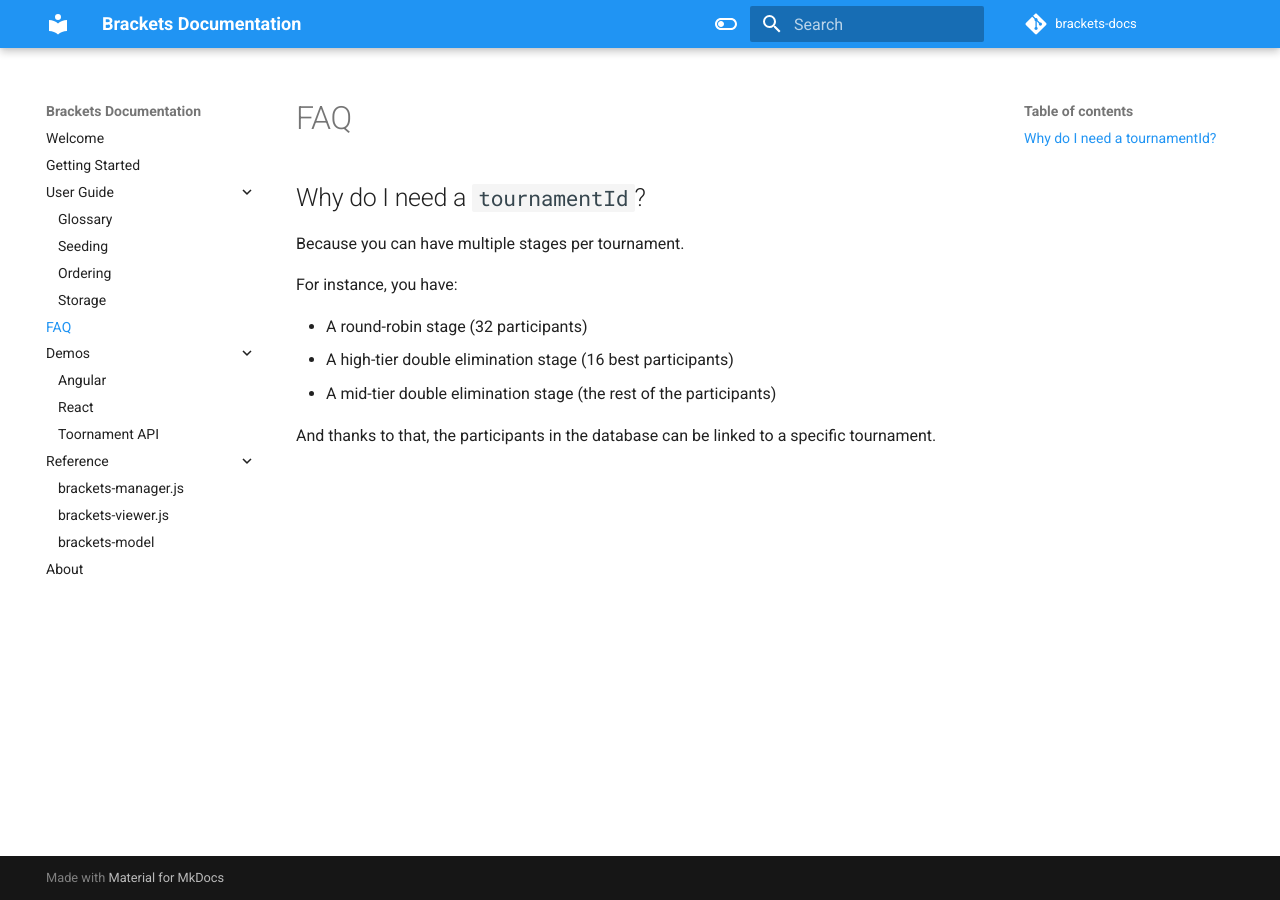
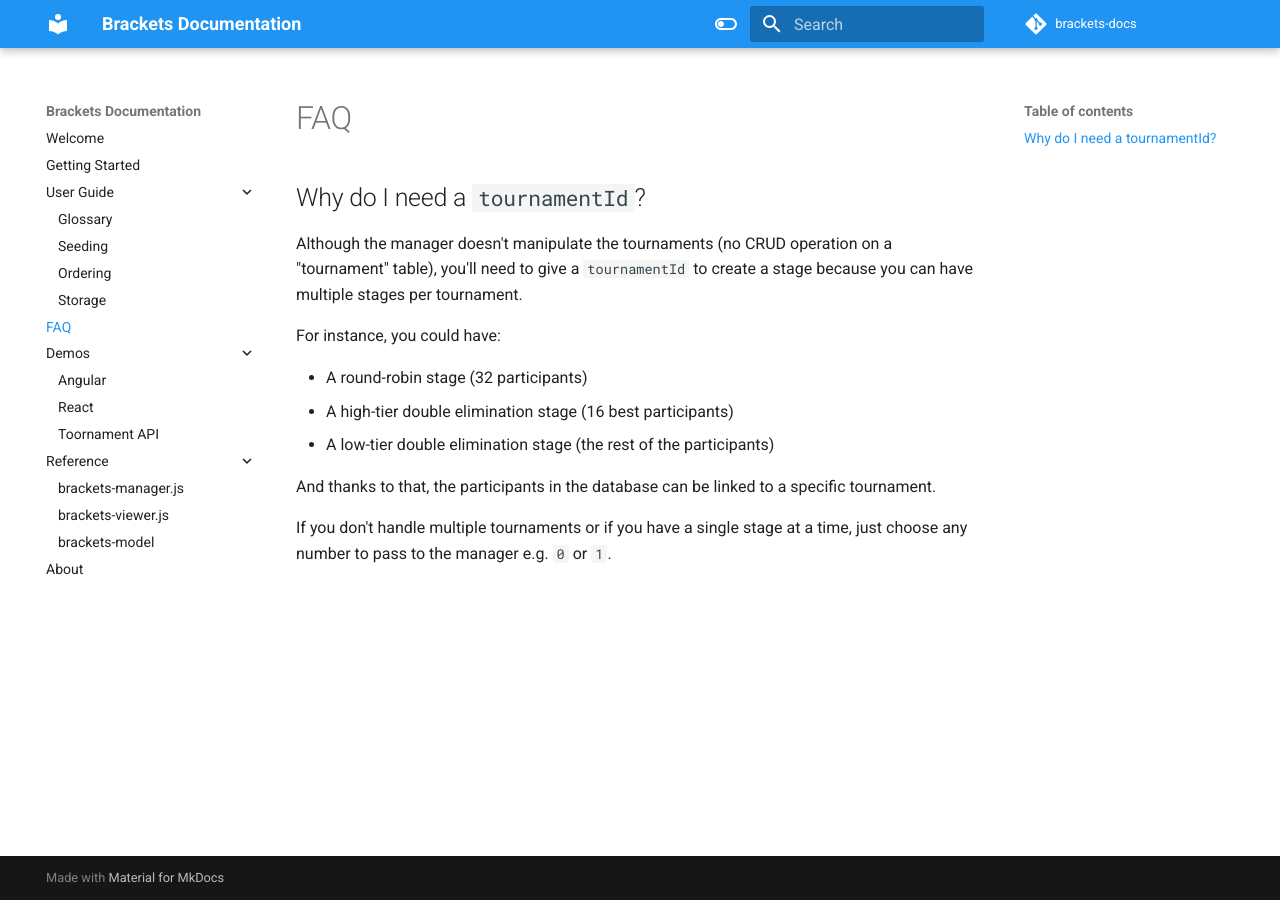
Before and after one commit to Drarig29/brackets-docs, an MkDocs documentation site: the page built from docs/faq.md, in a window 1280 px wide. Built offline with MkDocs 1.6.1 and Material for MkDocs 9.7.7, drawn with Linux system fonts in a browser that asks for light colours; comment, search, counter and statistics services are not loaded.

Commit message:
Update the FAQ

```diff
--- a/docs/faq.md
+++ b/docs/faq.md
@@ -2,12 +2,14 @@
 
 ## Why do I need a `tournamentId`?
 
-Because you can have multiple stages per tournament.
+Although the manager doesn't manipulate the tournaments (no CRUD operation on a "tournament" table), you'll need to give a `tournamentId` to create a stage because you can have multiple stages per tournament.
 
-For instance, you have:
+For instance, you could have:
 
 - A round-robin stage (32 participants)
 - A high-tier double elimination stage (16 best participants)
-- A mid-tier double elimination stage (the rest of the participants)
+- A low-tier double elimination stage (the rest of the participants)
 
 And thanks to that, the participants in the database can be linked to a specific tournament.
+
+If you don't handle multiple tournaments or if you have a single stage at a time, just choose any number to pass to the manager e.g. `0` or `1`.
```
